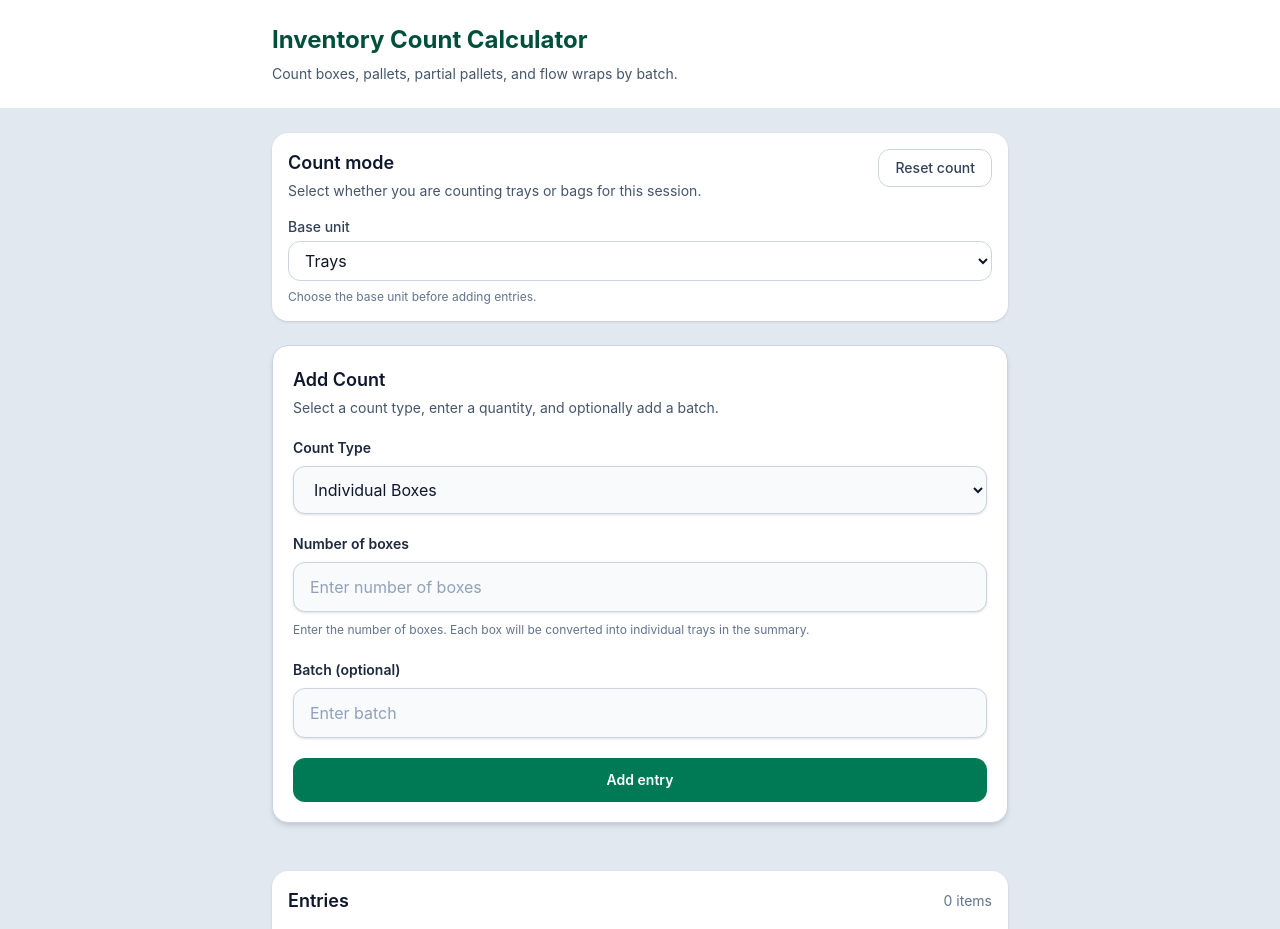
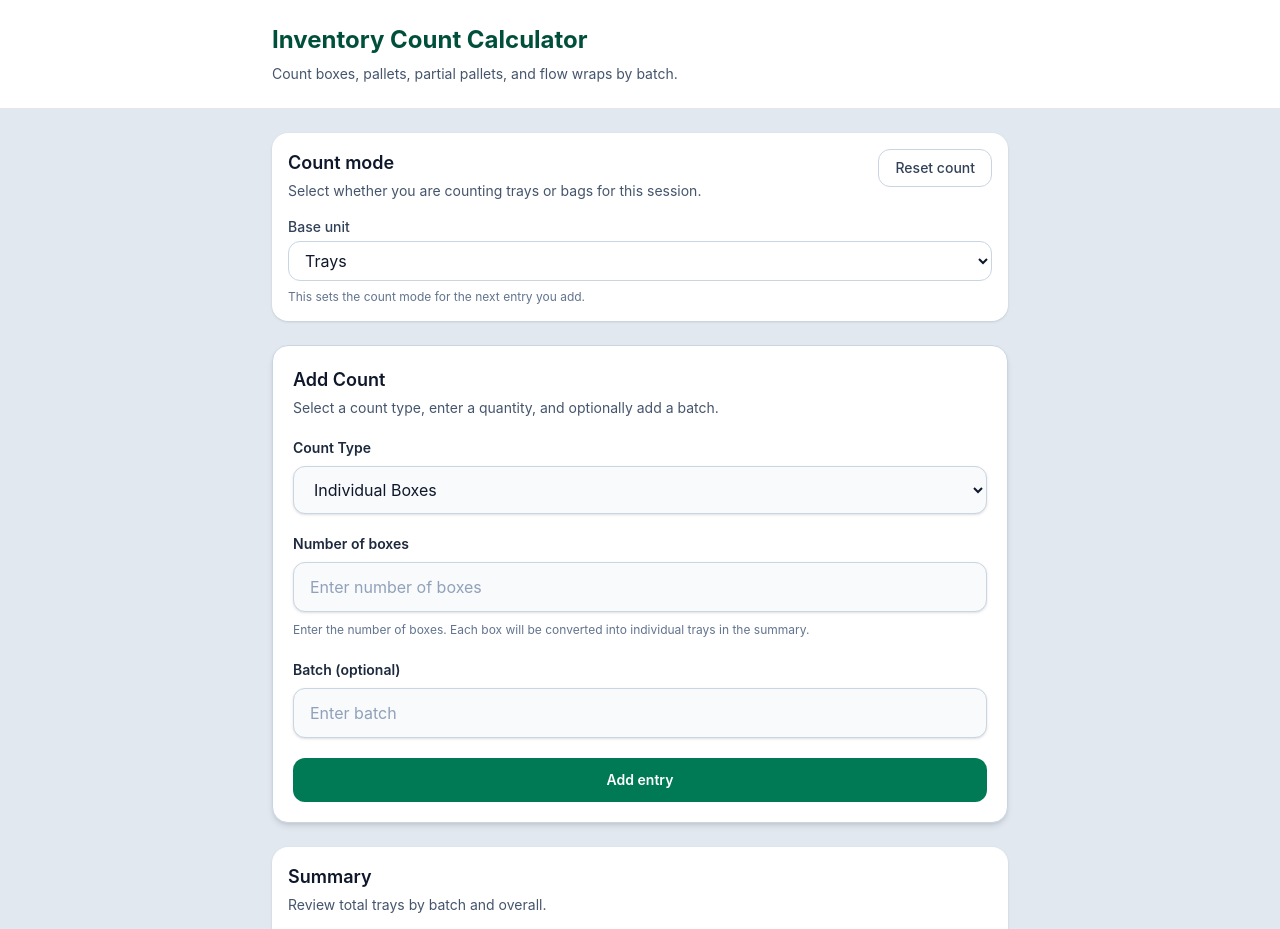
Before and after one commit to luis29dev/material-counter, a React (Vite) app: page / in a window 1280 px wide. Shown: the top 929 px of the page. Built offline with nearby package versions, Linux system fonts and the light colour scheme.

Commit message:
feat: display separate entry lists for trays and bags

```diff
--- a/src/App.jsx
+++ b/src/App.jsx
@@ -13,14 +13,8 @@ export default function App() {
 
   const bagsEntries = entries.filter((entry) => entry.countMode === "bags");
 
-  console.log("trays:", traysEntries);
-  console.log("bags:", bagsEntries);
-
-  const isCountModeLocked = entries.length > 0;
-
   function handleAddEntry(newEntry) {
     setEntries((currentEntries) => [newEntry, ...currentEntries]);
-    console.log("New entry added:", newEntry);
   }
 
   function handleDeleteEntry(entryId) {
@@ -40,17 +34,26 @@ export default function App() {
         <CountModeSelector
           countMode={countMode}
           onChangeCountMode={setCountMode}
-          isLocked={isCountModeLocked}
           onResetCount={handleResetCount}
         />
 
         <CountForm onAddEntry={handleAddEntry} countMode={countMode} />
 
-        <EntryList
-          entries={entries}
-          onDeleteEntry={handleDeleteEntry}
-          countMode={countMode}
-        />
+        {traysEntries.length > 0 && (
+          <EntryList
+            entries={traysEntries}
+            onDeleteEntry={handleDeleteEntry}
+            countMode="trays"
+          />
+        )}
+
+        {bagsEntries.length > 0 && (
+          <EntryList
+            entries={bagsEntries}
+            onDeleteEntry={handleDeleteEntry}
+            countMode="bags"
+          />
+        )}
 
         <Summary entries={entries} countMode={countMode} />
       </main>
--- a/src/components/CountModeSelector.jsx
+++ b/src/components/CountModeSelector.jsx
@@ -1,7 +1,6 @@
 export default function CountModeSelector({
   countMode,
   onChangeCountMode,
-  isLocked,
   onResetCount,
 }) {
   return (
@@ -35,23 +34,15 @@ export default function CountModeSelector({
           id="countMode"
           value={countMode}
           onChange={(e) => onChangeCountMode(e.target.value)}
-          disabled={isLocked}
           className="w-full rounded-xl border border-slate-300 bg-white px-3 py-2 text-slate-900 outline-none focus:border-emerald-500 focus:ring-1 focus:ring-emerald-500 disabled:cursor-not-allowed disabled:bg-slate-100 disabled:text-slate-400"
         >
           <option value="trays">Trays</option>
           <option value="bags">Bags</option>
         </select>
 
-        {isLocked ? (
-          <p className="mt-2 text-xs text-slate-500">
-            Count mode is locked once entries are added. Reset the count to
-            change it.
-          </p>
-        ) : (
-          <p className="mt-2 text-xs text-slate-500">
-            Choose the base unit before adding entries.
-          </p>
-        )}
+        <p className="mt-2 text-xs text-slate-500">
+          This sets the count mode for the next entry you add.
+        </p>
       </div>
     </section>
   );
--- a/src/components/EntryList.jsx
+++ b/src/components/EntryList.jsx
@@ -15,7 +15,9 @@ function EntryList({ entries, onDeleteEntry, countMode }) {
   return (
     <section className="mt-6 rounded-2xl bg-white p-4 shadow-sm">
       <div className="flex items-center justify-between">
-        <h2 className="text-lg font-semibold text-slate-900">Entries</h2>
+        <h2 className="text-lg font-semibold text-slate-900">
+          {unitLabel} Entries
+        </h2>
         <span className="text-sm text-slate-500">
           {entries.length} {entries.length === 1 ? "item" : "items"}
         </span>
```
